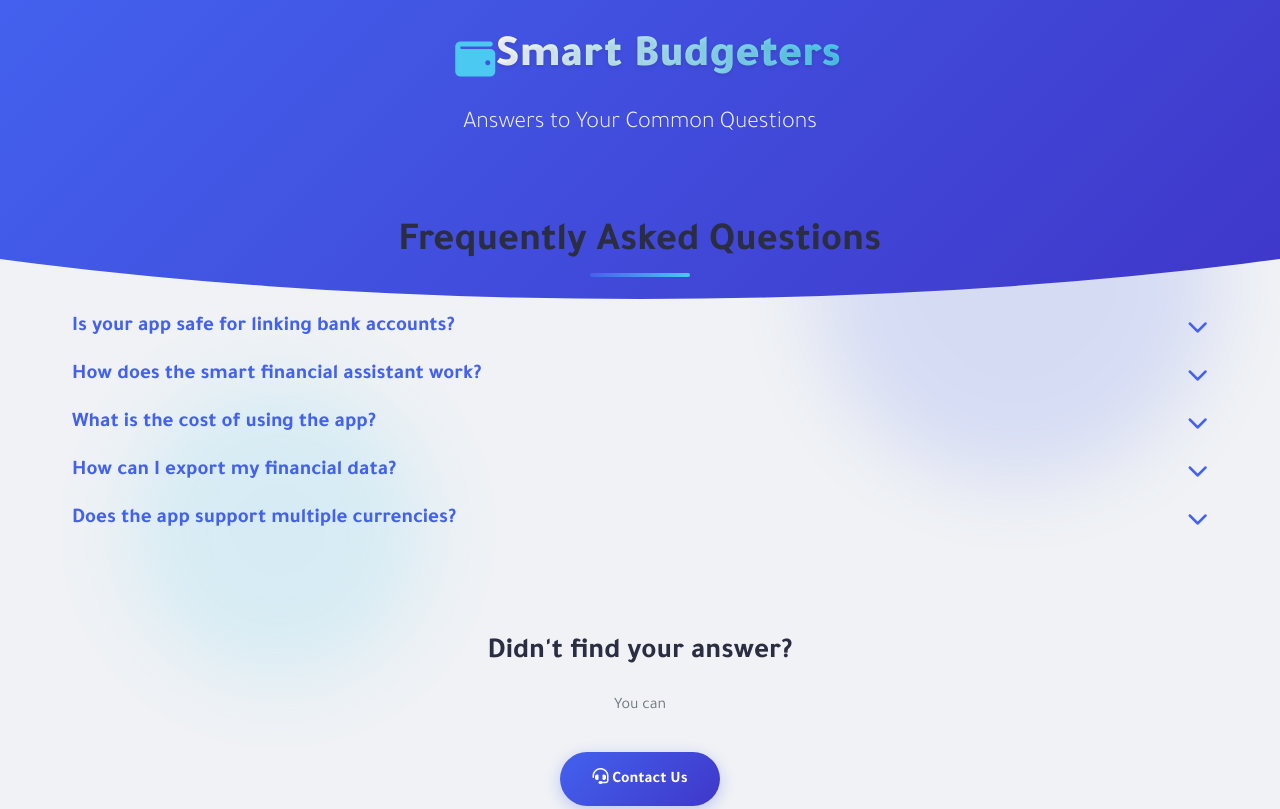
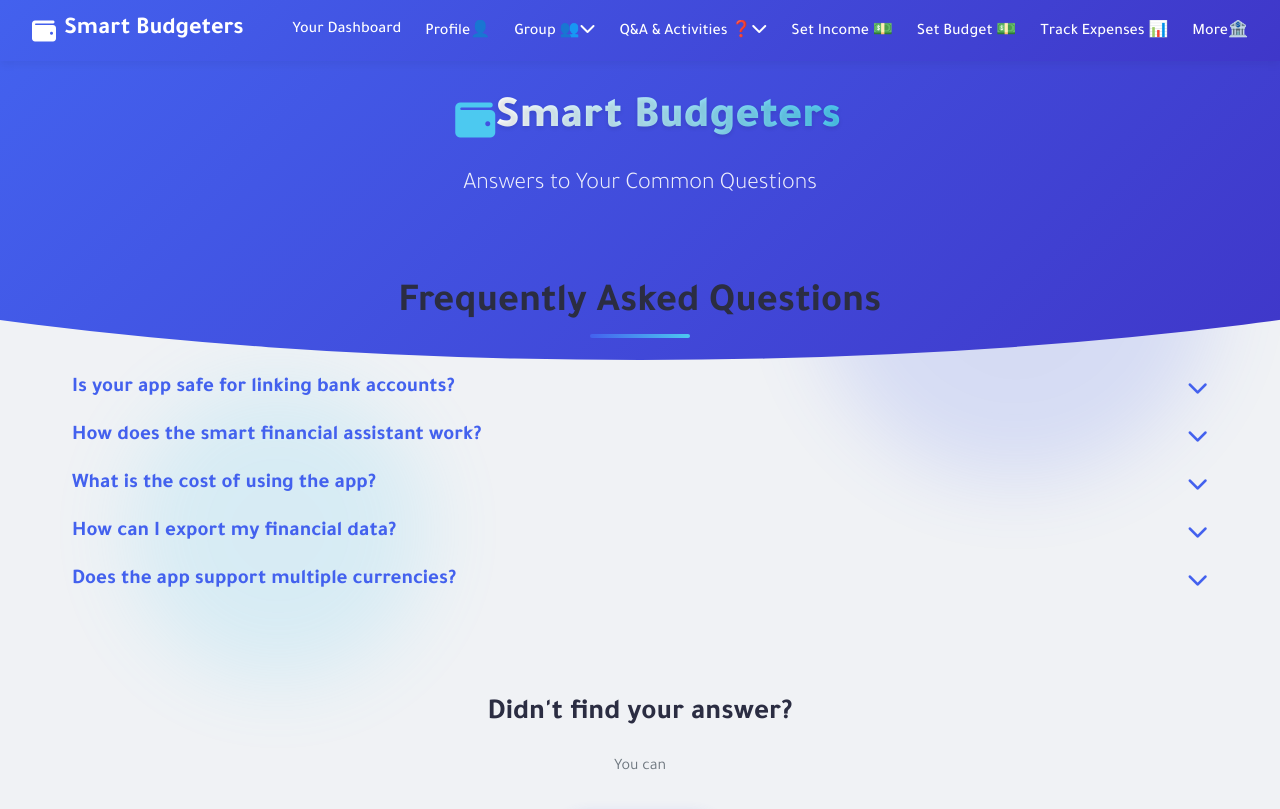
Before and after one commit to fatema123elfiky/SmartBudgeters, a plain HTML site: page QApage.html in a window 1280 px wide. Shown: the top 809 px of the page. Drawn offline with Linux system fonts and the light colour scheme.

Commit message:
fixing :(

```diff
--- a/QApage.html
+++ b/QApage.html
@@ -353,6 +353,7 @@
     </style>
 </head>
 <body>
+     <div id="navbar-placeholder"></div>
     <div class="floating-elements">
         <div class="floating-element element-1"></div>
         <div class="floating-element element-2"></div>
```
Also changed, not shown: tutorialPage.html (+1 -0 lines).
